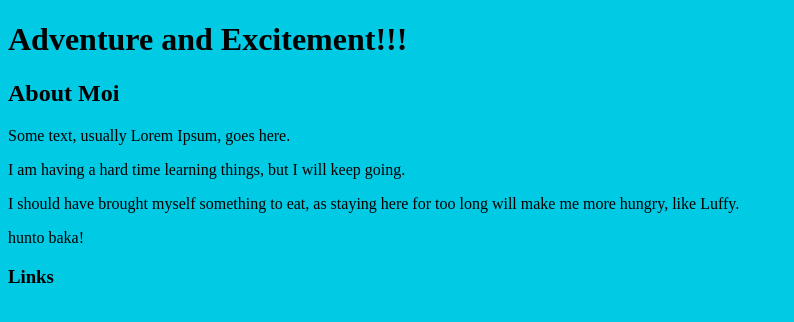
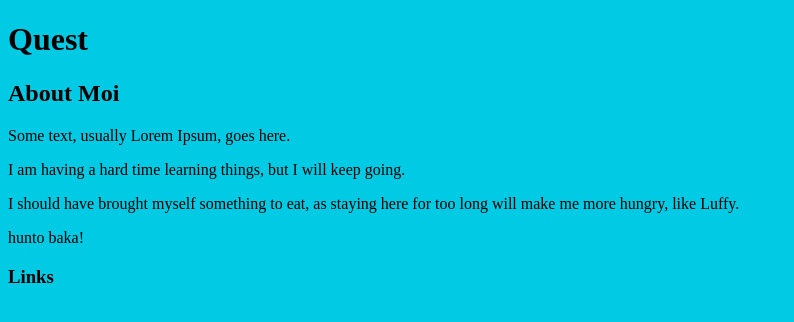
Before and after one commit to jonnyvegas/new-git-project, a plain HTML site: page index.html in a window 1280 px wide. Shown: the whole page, without its empty margins (0-794 px from the left). Drawn offline with Linux system fonts and the light colour scheme.

Commit message:
Changed heading to Quest

```diff
--- a/index.html
+++ b/index.html
@@ -9,7 +9,7 @@
 </head>
 <body>
 	<header>
-    	<h1>Adventure and Excitement!!!</h1>
+    	<h1>Quest</h1>
 	</header>
 	<div class="container>
 		<main>
```
